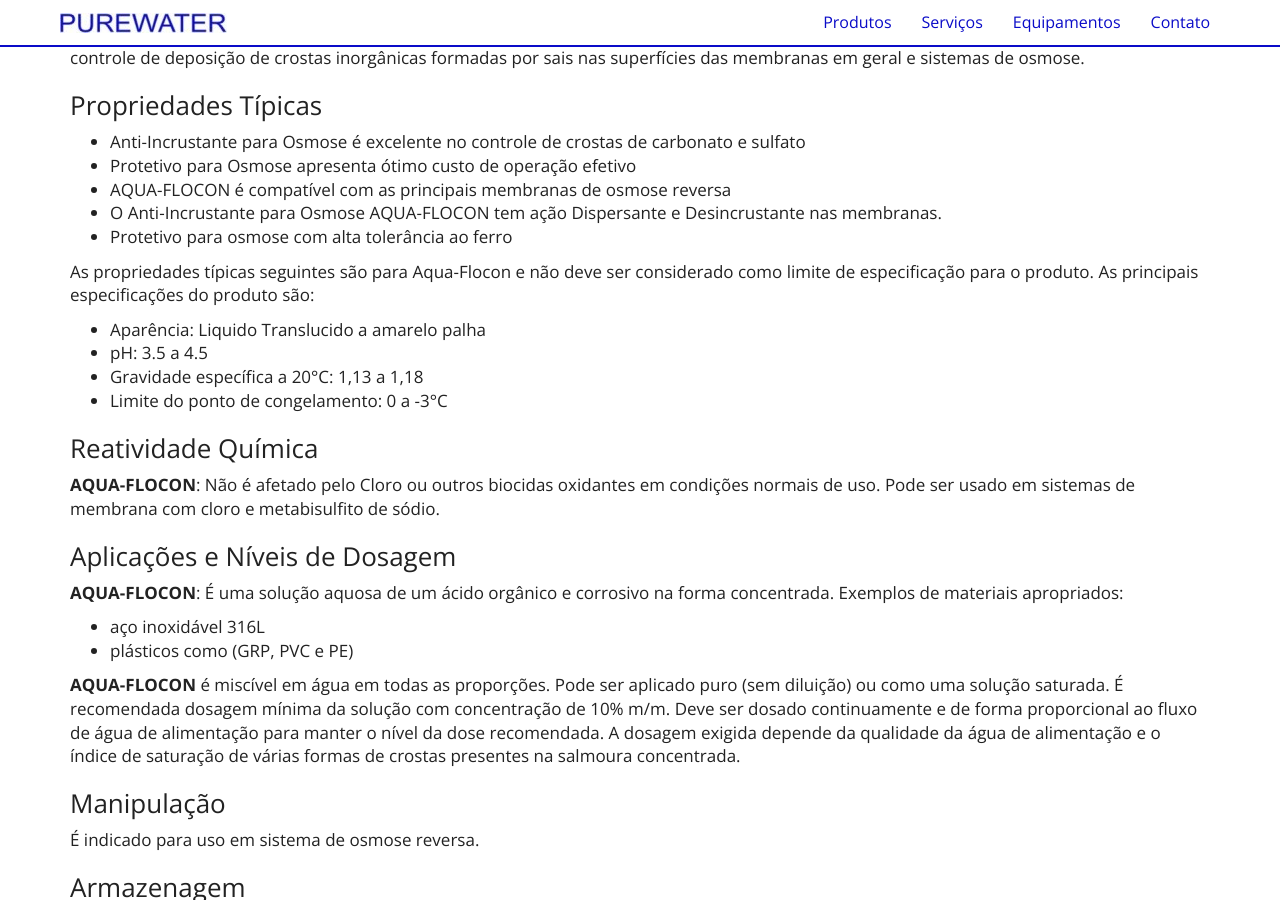
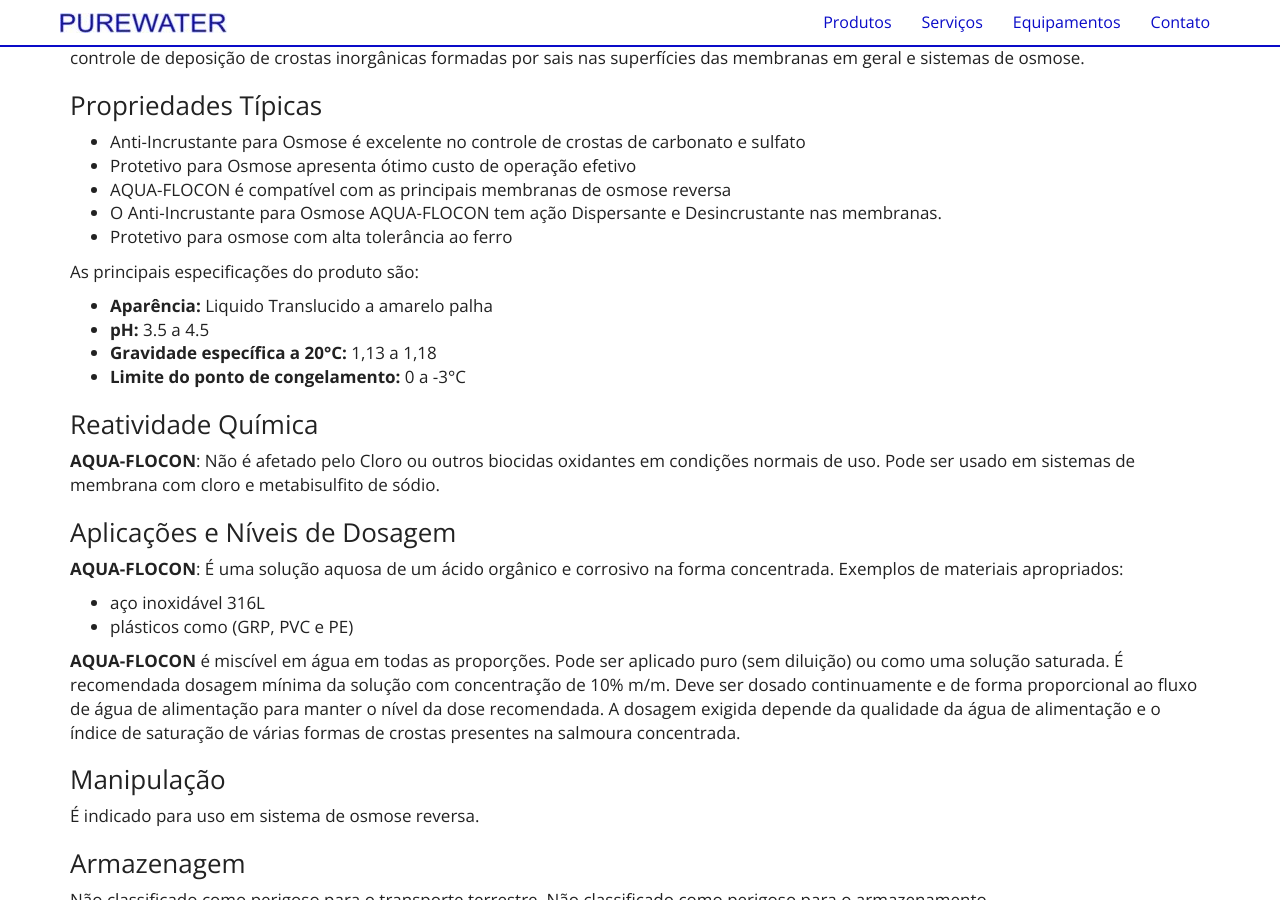
Before and after one commit to purewaterefluentes/purewaterefluentes.github.io, a Jekyll site: the page built from produtos/protetivo-membrana-osmose.md, in a window 1280 px wide and 900 px high, scrolled down 395 px. Built offline with Jekyll 4.4.1, drawn with Linux system fonts in a browser that asks for light colours; nearby versions of some CDN libraries; library files that are not in the unit come from our copies.

Commit message:
Update protetivo-membrana-osmose.md

```diff
--- a/produtos/protetivo-membrana-osmose.md
+++ b/produtos/protetivo-membrana-osmose.md
@@ -16,13 +16,12 @@
 - O Anti-Incrustante para Osmose AQUA-FLOCON tem ação Dispersante e Desincrustante nas membranas.
 - Protetivo para osmose com alta tolerância ao ferro
 
-As propriedades típicas seguintes são para Aqua-Flocon e não deve ser considerado como limite de especificação para o produto.
 As principais especificações do produto são:
 
-- Aparência: Liquido Translucido a amarelo palha
-- pH: 3.5 a 4.5
-- Gravidade específica a 20°C: 1,13 a 1,18
-- Limite do ponto de congelamento: 0 a -3°C
+- **Aparência:** Liquido Translucido a amarelo palha
+- **pH:** 3.5 a 4.5
+- **Gravidade específica a 20°C:** 1,13 a 1,18
+- **Limite do ponto de congelamento:** 0 a -3°C
 
 
 ### Reatividade Química
```
